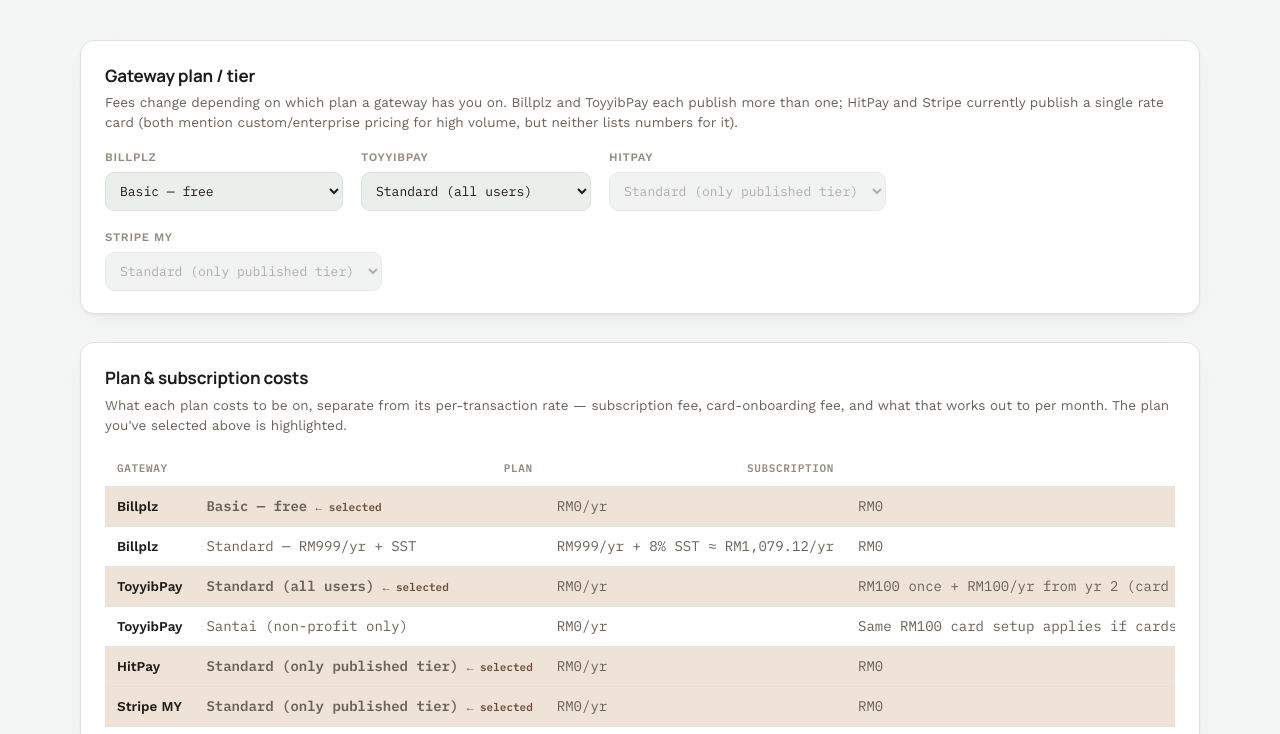
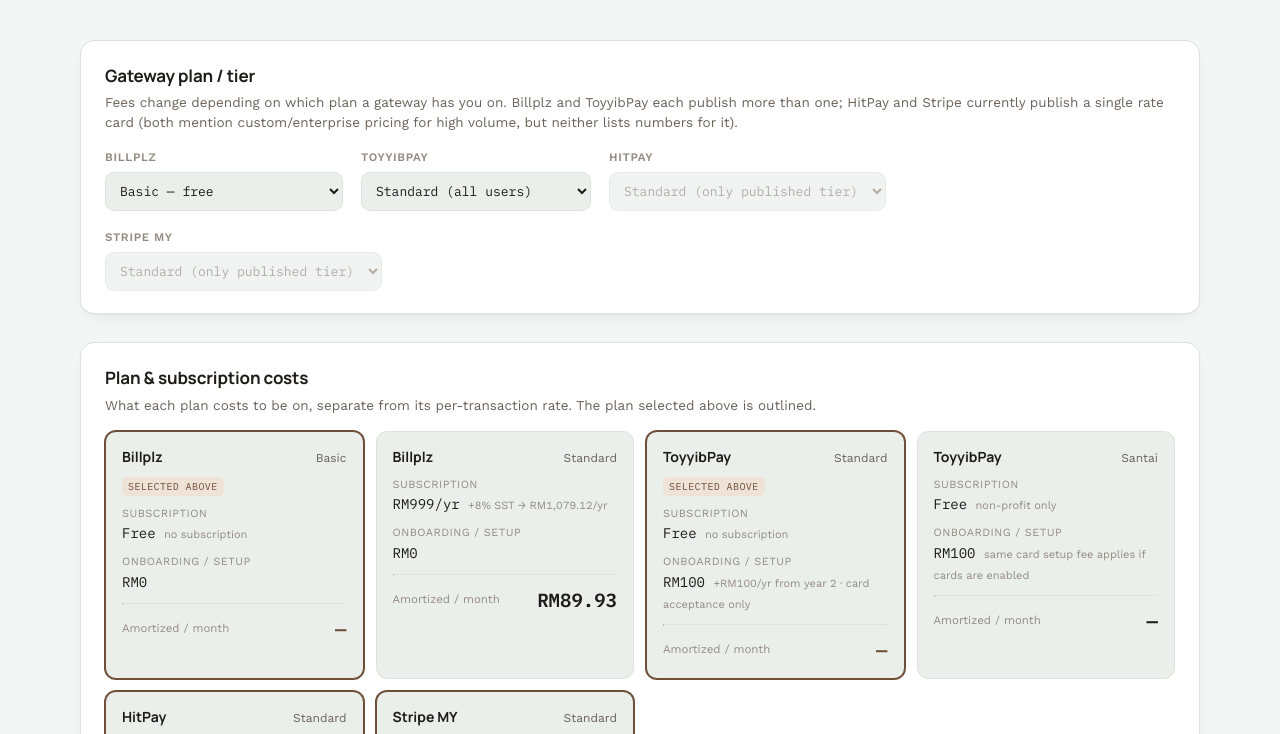
Before and after one commit to maclevemarcus/MYPaymentGatewayCalculator, a plain HTML site: page index.html in a window 1280 px wide. Shown: the part 207-941 px from the top of the page. Drawn offline with nearby package versions, Linux system fonts and the light colour scheme.

Commit message:
Update index.html

```diff
--- a/index.html
+++ b/index.html
@@ -206,6 +206,40 @@
 .pcard.lead .amt{color:var(--good);}
 .pcard .note{font-size:11.5px;color:var(--ink-faint);}
 
+.plancards{display:grid;grid-template-columns:repeat(auto-fit,minmax(230px,1fr));gap:12px;}
+.plancard{
+  background:var(--surface-2);
+  border:1px solid var(--line);
+  border-radius:11px;
+  padding:14px 16px;
+  display:flex;flex-direction:column;gap:10px;
+}
+.plancard.selected{border-color:var(--accent);box-shadow:0 0 0 1px var(--accent);}
+.pcTop{display:flex;align-items:baseline;justify-content:space-between;gap:8px;}
+.pcTop .gw{font-family:'Manrope',sans-serif;font-weight:700;font-size:14px;}
+.pcTop .planname{font-size:12px;color:var(--ink-soft);text-align:right;}
+.selectedTag{
+  display:inline-block;
+  font-family:'IBM Plex Mono',monospace;
+  font-size:10px;
+  letter-spacing:0.04em;
+  text-transform:uppercase;
+  color:var(--accent);
+  background:var(--accent-soft);
+  border-radius:5px;
+  padding:2px 6px;
+  align-self:flex-start;
+}
+.pcStat{display:flex;flex-direction:column;gap:1px;}
+.pcStat .k{font-size:11px;color:var(--ink-faint);text-transform:uppercase;letter-spacing:0.04em;}
+.pcStat .v{font-family:'IBM Plex Mono',monospace;font-size:14px;font-variant-numeric:tabular-nums;color:var(--ink);}
+.pcStat .v small{font-family:'Work Sans',sans-serif;font-size:11px;color:var(--ink-faint);}
+.pcDivider{border-top:1px solid var(--line);margin:0;}
+.pcMonthly{display:flex;align-items:center;justify-content:space-between;}
+.pcMonthly .k{font-size:11.5px;color:var(--ink-faint);}
+.pcMonthly .v{font-family:'IBM Plex Mono',monospace;font-size:19px;font-weight:600;font-variant-numeric:tabular-nums;}
+.plancard.selected .pcMonthly .v{color:var(--accent);}
+
 .notes{font-size:13px;color:var(--ink-soft);}
 .notes ul{margin:8px 0 0;padding-left:20px;}
 .notes li{margin-bottom:6px;}
@@ -241,13 +275,8 @@
 
   <div class="panel">
     <h2>Plan &amp; subscription costs</h2>
-    <p class="desc">What each plan costs to be on, separate from its per-transaction rate — subscription fee, card-onboarding fee, and what that works out to per month. The plan you've selected above is highlighted.</p>
-    <div class="tablewrap">
-      <table id="planCostTable">
-        <thead><tr><th>Gateway</th><th>Plan</th><th>Subscription</th><th>Onboarding / setup</th><th>Amortized / month</th></tr></thead>
-        <tbody></tbody>
-      </table>
-    </div>
+    <p class="desc">What each plan costs to be on, separate from its per-transaction rate. The plan selected above is outlined.</p>
+    <div class="plancards" id="planCostCards"></div>
   </div>
 
   <div class="panel">
@@ -331,18 +360,18 @@
 
 const plans = {
   billplz: [
-    {id:'basic', label:'Basic — free'},
-    {id:'standard', label:'Standard — RM999/yr + SST'},
+    {id:'basic', label:'Basic — free', shortLabel:'Basic'},
+    {id:'standard', label:'Standard — RM999/yr + SST', shortLabel:'Standard'},
   ],
   toyyib: [
-    {id:'standard', label:'Standard (all users)'},
-    {id:'santai', label:'Santai (non-profit only)'},
+    {id:'standard', label:'Standard (all users)', shortLabel:'Standard'},
+    {id:'santai', label:'Santai (non-profit only)', shortLabel:'Santai'},
   ],
   hitpay: [
-    {id:'standard', label:'Standard (only published tier)'},
+    {id:'standard', label:'Standard (only published tier)', shortLabel:'Standard'},
   ],
   stripe: [
-    {id:'standard', label:'Standard (only published tier)'},
+    {id:'standard', label:'Standard (only published tier)', shortLabel:'Standard'},
   ],
 };
 
@@ -351,18 +380,24 @@
 // subscription / onboarding cost of each plan — separate from the per-transaction rate
 const planDetails = {
   billplz: {
-    basic:    {annual: 0,       annualLabel: 'RM0/yr',                          onboard: 0,   onboardLabel: 'RM0'},
-    standard: {annual: 1079.12, annualLabel: 'RM999/yr + 8% SST ≈ RM1,079.12/yr', onboard: 0,   onboardLabel: 'RM0'},
+    basic:    {annual: 0,       annualDisplay: 'Free',    annualNote: 'no subscription',
+               onboard: 0,      onboardDisplay: 'RM0',    onboardNote: ''},
+    standard: {annual: 1079.12, annualDisplay: 'RM999/yr', annualNote: '+8% SST → RM1,079.12/yr',
+               onboard: 0,      onboardDisplay: 'RM0',    onboardNote: ''},
   },
   toyyib: {
-    standard: {annual: 0, annualLabel: 'RM0/yr', onboard: 100, onboardLabel: 'RM100 once + RM100/yr from yr 2 (card acceptance only)'},
-    santai:   {annual: 0, annualLabel: 'RM0/yr', onboard: 100, onboardLabel: 'Same RM100 card setup applies if cards are enabled'},
+    standard: {annual: 0, annualDisplay: 'Free', annualNote: 'no subscription',
+               onboard: 100, onboardDisplay: 'RM100', onboardNote: '+RM100/yr from year 2 · card acceptance only'},
+    santai:   {annual: 0, annualDisplay: 'Free', annualNote: 'non-profit only',
+               onboard: 100, onboardDisplay: 'RM100', onboardNote: 'same card setup fee applies if cards are enabled'},
   },
   hitpay: {
-    standard: {annual: 0, annualLabel: 'RM0/yr', onboard: 0, onboardLabel: 'RM0'},
+    standard: {annual: 0, annualDisplay: 'Free', annualNote: 'no subscription',
+               onboard: 0, onboardDisplay: 'RM0', onboardNote: ''},
   },
   stripe: {
-    standard: {annual: 0, annualLabel: 'RM0/yr', onboard: 0, onboardLabel: 'RM0'},
+    standard: {annual: 0, annualDisplay: 'Free', annualNote: 'no subscription',
+               onboard: 0, onboardDisplay: 'RM0', onboardNote: ''},
   },
 };
 
@@ -506,23 +541,36 @@
   });
 }
 
-function renderPlanCostTable(){
-  const tbody = document.querySelector('#planCostTable tbody');
-  tbody.innerHTML = '';
+function renderPlanCostCards(){
+  const wrap = document.getElementById('planCostCards');
+  wrap.innerHTML = '';
   gateways.forEach(g=>{
     plans[g].forEach(pl=>{
       const d = planDetails[g][pl.id];
-      const tr = document.createElement('tr');
       const active = pl.id === selectedPlan[g];
-      if(active) tr.style.background = 'var(--accent-soft)';
       const monthly = r(d.annual/12);
-      tr.innerHTML =
-        '<th>'+gwLabel[g]+'</th>'+
-        '<td style="text-align:left;font-weight:'+(active?'600':'400')+';">'+pl.label+(active?' <span style="color:var(--accent);font-size:11px;">&larr; selected</span>':'')+'</td>'+
-        '<td style="text-align:left;">'+d.annualLabel+'</td>'+
-        '<td style="text-align:left;">'+d.onboardLabel+'</td>'+
-        '<td>'+(monthly>0 ? 'RM'+monthly.toFixed(2) : '—')+'</td>';
-      tbody.appendChild(tr);
+      const card = document.createElement('div');
+      card.className = 'plancard' + (active ? ' selected' : '');
+      card.innerHTML =
+        '<div class="pcTop">'+
+          '<span class="gw">'+gwLabel[g]+'</span>'+
+          '<span class="planname">'+pl.shortLabel+'</span>'+
+        '</div>'+
+        (active ? '<span class="selectedTag">selected above</span>' : '')+
+        '<div class="pcStat">'+
+          '<span class="k">Subscription</span>'+
+          '<span class="v">'+d.annualDisplay+(d.annualNote ? ' <small>'+d.annualNote+'</small>' : '')+'</span>'+
+        '</div>'+
+        '<div class="pcStat">'+
+          '<span class="k">Onboarding / setup</span>'+
+          '<span class="v">'+d.onboardDisplay+(d.onboardNote ? ' <small>'+d.onboardNote+'</small>' : '')+'</span>'+
+        '</div>'+
+        '<hr class="pcDivider">'+
+        '<div class="pcMonthly">'+
+          '<span class="k">Amortized / month</span>'+
+          '<span class="v">'+(monthly>0 ? 'RM'+monthly.toFixed(2) : '—')+'</span>'+
+        '</div>';
+      wrap.appendChild(card);
     });
   });
 }
@@ -596,7 +644,7 @@
   costs.forEach(c=>{
     const div = document.createElement('div');
     div.className = 'pcard' + (c.total===min && c.total!==null ? ' lead' : '');
-    const planLabel = plans[c.g].find(p=>p.id===selectedPlan[c.g]).label;
+    const planLabel = plans[c.g].find(p=>p.id===selectedPlan[c.g]).shortLabel;
     if(c.total===null){
       div.innerHTML = '<div class="gw">'+gwLabel[c.g]+'</div><div class="plan">'+planLabel+'</div><div class="amt" style="color:var(--ink-faint);font-size:15px;">not offered</div>';
     } else {
@@ -635,7 +683,7 @@
   markActiveChip(price);
   renderProjection();
   renderRefTable();
-  renderPlanCostTable();
+  renderPlanCostCards();
 }
 
 document.getElementById('price').addEventListener('input', update);
```
